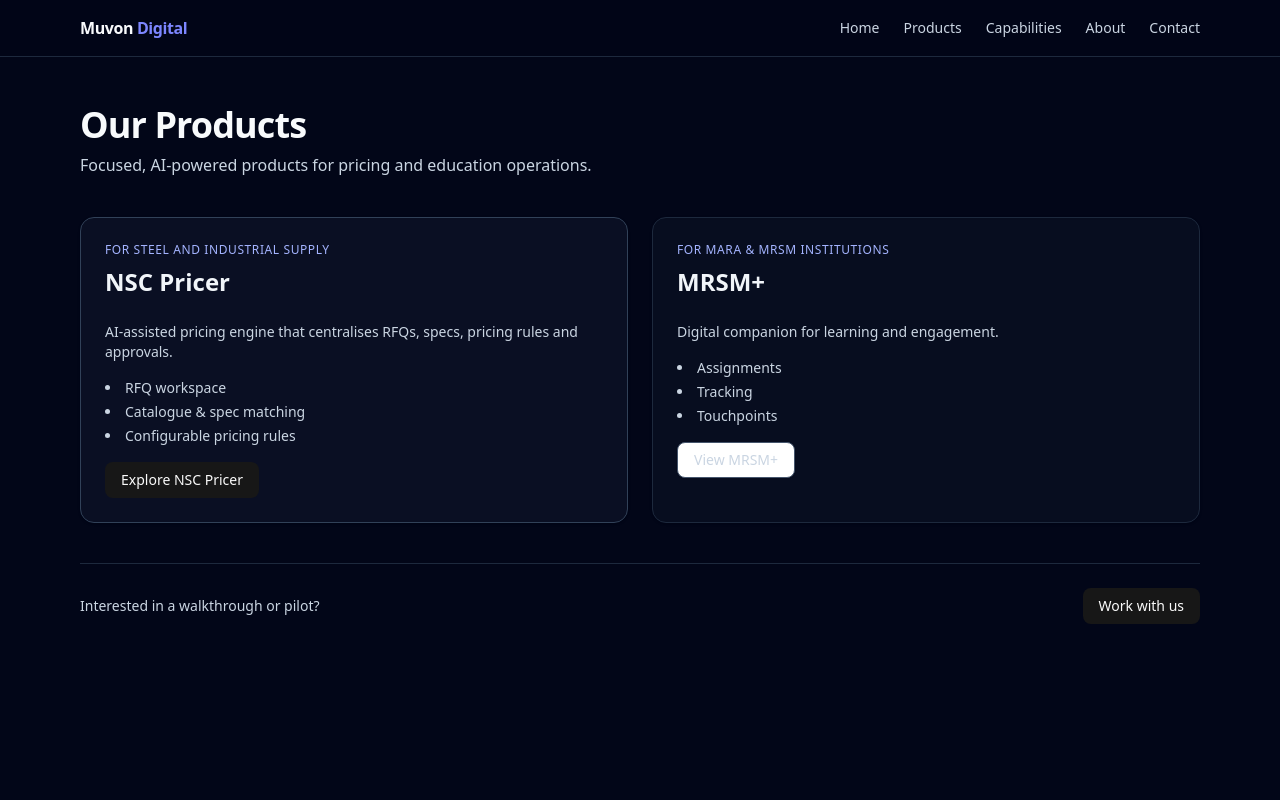
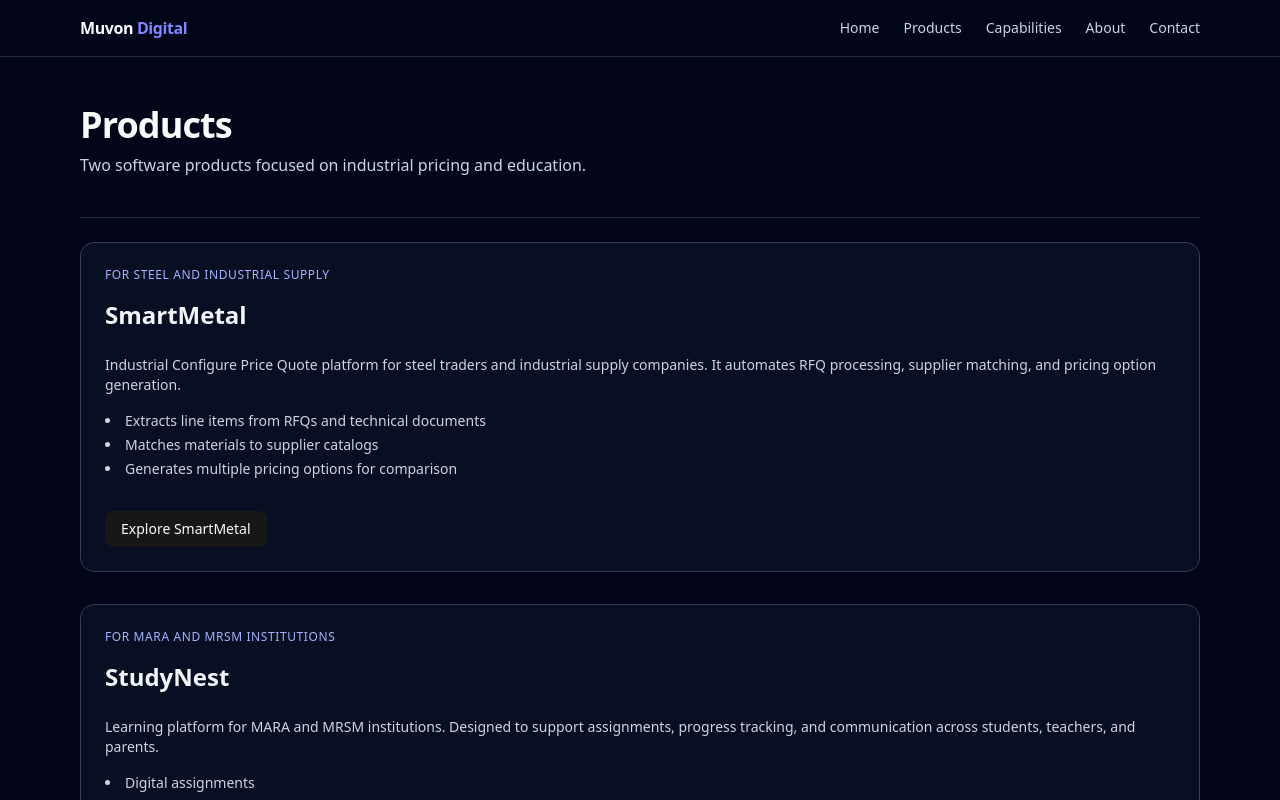
Before and after one commit to azrilxx/mvd, a Next.js app: page /products in a window 1280 px wide. Shown: the top 800 px of the page. Built offline with nearby package versions, Linux system fonts and the light colour scheme.

Commit message:
Update Products page with content from image

```diff
--- a/src/app/products/page.tsx
+++ b/src/app/products/page.tsx
@@ -14,69 +14,67 @@
 			<div className="space-y-10">
 				<header className="space-y-2">
 					<h1 className="text-3xl sm:text-4xl font-semibold tracking-tight">
-						Our Products
+						Products
 					</h1>
 					<p className="text-slate-300 text-sm sm:text-base">
-						Focused, AI-powered products for pricing and education operations.
+						Two software products focused on industrial pricing and education.
 					</p>
 				</header>
 
-				<section className="grid gap-6 md:grid-cols-2">
-					<Card className="bg-slate-900/60 border-slate-700">
+				<div className="border-t border-slate-800 pt-6 space-y-8">
+					<Card className="glass-card">
 						<CardHeader>
-							<p className="text-xs uppercase tracking-wider text-indigo-300">
-								For steel and industrial supply
+							<p className="text-xs uppercase tracking-wider text-indigo-300 mb-2">
+								FOR STEEL AND INDUSTRIAL SUPPLY
 							</p>
 							<CardTitle className="text-xl sm:text-2xl text-slate-100">
-								NSC Pricer
+								SmartMetal
 							</CardTitle>
 						</CardHeader>
 						<CardContent className="text-sm text-slate-300 space-y-4">
 							<p>
-								AI-assisted pricing engine that centralises RFQs, specs, pricing
-								rules and approvals.
+								Industrial Configure Price Quote platform for steel traders and industrial supply companies. It automates RFQ processing, supplier matching, and pricing option generation.
 							</p>
 							<ul className="list-disc list-inside space-y-1">
-								<li>RFQ workspace</li>
-								<li>Catalogue &amp; spec matching</li>
-								<li>Configurable pricing rules</li>
+								<li>Extracts line items from RFQs and technical documents</li>
+								<li>Matches materials to supplier catalogs</li>
+								<li>Generates multiple pricing options for comparison</li>
 							</ul>
-							<Button asChild>
-								<Link href="/products/nsc-pricer">Explore NSC Pricer</Link>
+							<Button asChild className="mt-4">
+								<Link href="/smartmetal">Explore SmartMetal</Link>
 							</Button>
 						</CardContent>
 					</Card>
 
-					<Card className="bg-slate-900/40 border-slate-800">
+					<Card className="glass-card">
 						<CardHeader>
-							<p className="text-xs uppercase tracking-wider text-indigo-300">
-								For MARA &amp; MRSM institutions
+							<p className="text-xs uppercase tracking-wider text-indigo-300 mb-2">
+								FOR MARA AND MRSM INSTITUTIONS
 							</p>
 							<CardTitle className="text-xl sm:text-2xl text-slate-100">
-								MRSM+
+								StudyNest
 							</CardTitle>
 						</CardHeader>
 						<CardContent className="text-sm text-slate-300 space-y-4">
-							<p>Digital companion for learning and engagement.</p>
+							<p>
+								Learning platform for MARA and MRSM institutions. Designed to support assignments, progress tracking, and communication across students, teachers, and parents.
+							</p>
 							<ul className="list-disc list-inside space-y-1">
-								<li>Assignments</li>
-								<li>Tracking</li>
-								<li>Touchpoints</li>
+								<li>Digital assignments</li>
+								<li>Progress tracking</li>
+								<li>Students, teachers, and parents in one system</li>
 							</ul>
-							<Button variant="outline" className="border-slate-600" asChild>
-								<Link href="/products/mrsmplus">View MRSM+</Link>
+							<Button variant="outline" className="border-slate-600 mt-4" asChild>
+								<Link href="/products/mrsmplus">View StudyNest</Link>
 							</Button>
 						</CardContent>
 					</Card>
-				</section>
+				</div>
 
-				<section className="border-t border-slate-800 pt-6 flex items-center justify-between flex-col gap-3 sm:flex-row">
-					<p className="text-slate-300 text-sm">
-						Interested in a walkthrough or pilot?
+				<section className="border-t border-slate-800 pt-6">
+					<p className="text-slate-300 text-sm mb-4">
+						Interested in a demo or pilot?
 					</p>
-					<Button asChild>
-						<a href="mailto:hello@muvondigital.my">Work with us</a>
-					</Button>
 				</section>
 			</div>
 		</SiteShell>
```
